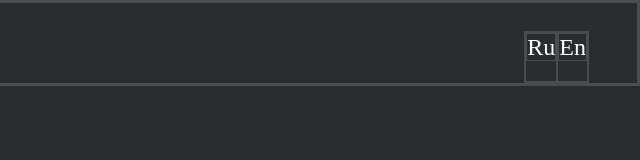
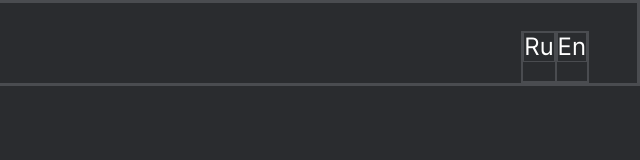
Before and after one commit to aleksdsgn/russian-travel, a plain HTML site: page index.html in a window 1280 px wide. Shown: the full height of the page, 640-1280 px from the left. Drawn offline with Linux system fonts and the light colour scheme.

Commit message:
added fonts

```diff
--- a/blocks/page/page.css
+++ b/blocks/page/page.css
@@ -1,4 +1,5 @@
 .page {
+  font-family: Inter, Arial, Helvetica, sans-serif;
   background-color: #2A2C2F;
   display: flex;
   /* flex-direction: column; */
--- a/pages/index.css
+++ b/pages/index.css
@@ -4,3 +4,24 @@
 @import url(../blocks/header/__logo/header__logo.css);
 @import url(../blocks/header/__lang-links/header__lang-links.css);
 @import url(../blocks/header/__lang-link/header__lang-link.css);
+
+@font-face {
+  font-family: 'Inter';
+  font-weight: 400;
+  src: url(../fonts/Inter-Regular.woff2) format("woff2"),
+       url(../fonts/Inter-Regular.woff) format("woff");
+}
+
+@font-face {
+  font-family: 'Inter';
+  font-weight: 700;
+  src: url(../fonts/Inter-Bold.woff2) format("woff2"),
+       url(../fonts/Inter-Bold.woff) format("woff");
+}
+
+@font-face {
+  font-family: 'Inter';
+  font-weight: 900;
+  src: url(../fonts/Inter-Black.woff2) format("woff2"),
+       url(../fonts/Inter-Black.woff) format("woff");
+}
```
Also changed, not shown: fonts/Inter-Black.woff (added), fonts/Inter-Black.woff2 (added), fonts/Inter-Bold.woff (added), fonts/Inter-Bold.woff2 (added), fonts/Inter-Regular.woff (added), fonts/Inter-Regular.woff2 (added).
